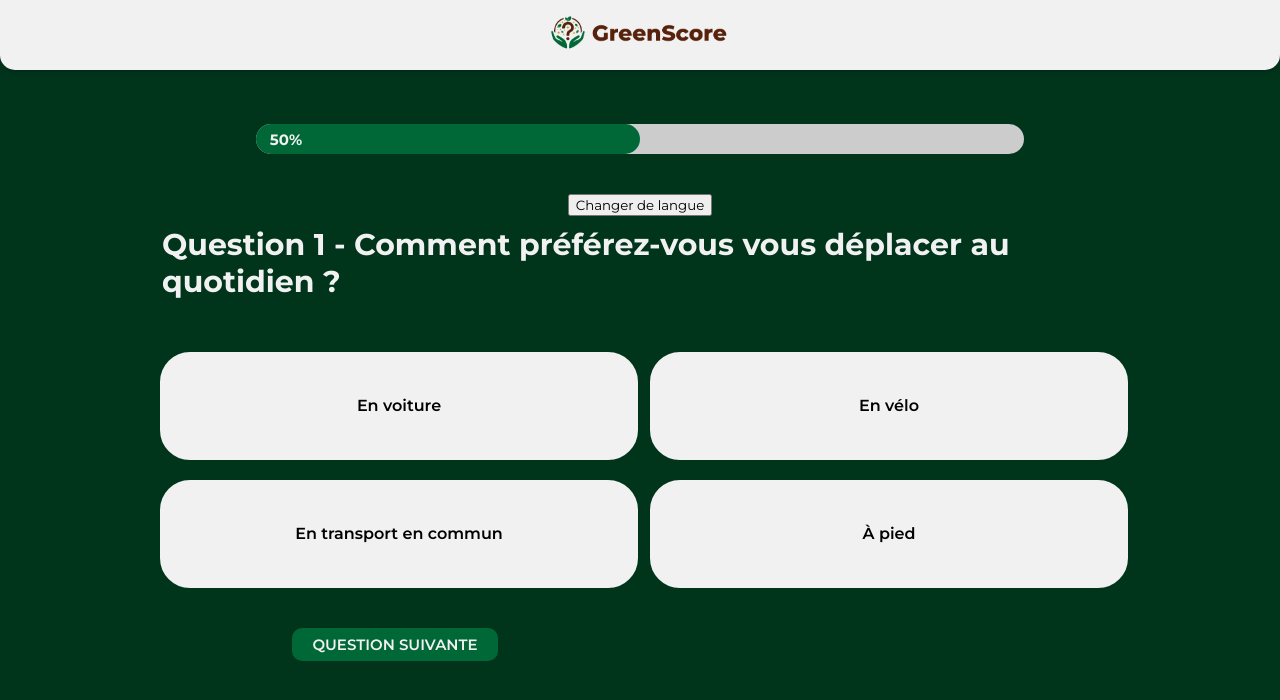
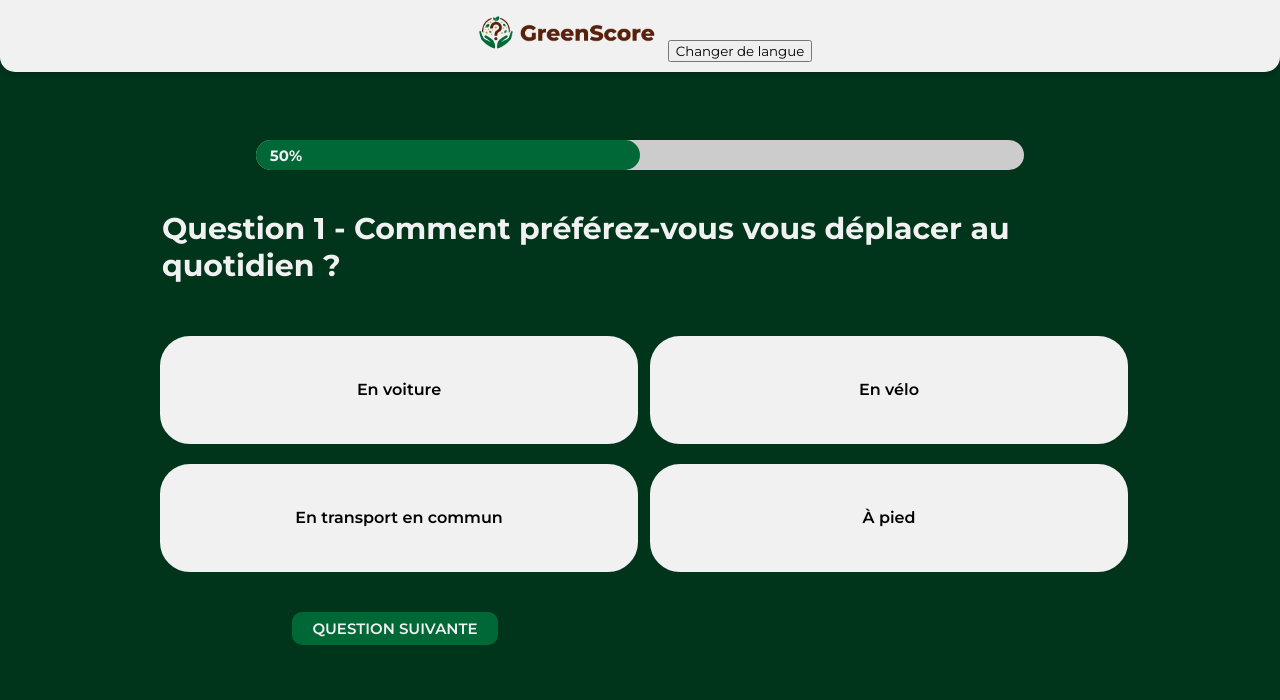
Before and after one commit to QBUTEAU/GreenScore_SAE401, a Vue app: page /qtest in a window 1280 px wide. Shown: the top 700 px of the page. Built offline with nearby package versions, Linux system fonts and the light colour scheme.

Commit message:
bouton hedar langue

```diff
--- a/src/components/Header.vue
+++ b/src/components/Header.vue
@@ -1,14 +1,23 @@
+<template>
+  <header class="header">
+    <RouterLink to="/">
+      <img src="@/assets/img/header.png" alt="GreenScore" />
+    </RouterLink>
+    <button class="language-button" @click="toggleLanguage">
+      Changer de langue
+    </button>
+  </header>
+</template>
+
 <script setup>
-import { RouterLink,RouterView } from "vue-router";
+import { ref, defineProps, defineEmits } from "vue";
+
+const { language } = defineProps(["language"]);
+const emit = defineEmits();
+
+const toggleLanguage = () => {
+  emit("toggleLanguage");
+};
 </script>
 
-<template>
-    <header class="header">
-        <RouterLink to="/">
-            <img src="@/assets/img/header.png" alt="GreenScore">
-        </RouterLink>
-    </header>
-</template>
-
-<style scoped>
-</style>
+<style scoped></style>
--- a/src/views/QTest.vue
+++ b/src/views/QTest.vue
@@ -1,7 +1,7 @@
 <template>
   <div>
+    <Header :language="language" @toggleLanguage="toggleLanguage" />
     <!-- En-tête -->
-    <Header />
 
     <main class="questionnaire">
       <!-- Barre de progression -->
@@ -17,9 +17,6 @@
       </div>
 
       <!-- Bouton pour changer de langue -->
-      <button class="language-button" @click="toggleLanguage">
-        Changer de langue
-      </button>
 
       <!-- Affichage des questions -->
       <fieldset v-if="currentQuestion !== null">
@@ -76,6 +73,10 @@ export default {
     const selectedAnswers = ref(Array.from({ length: 4 }, () => null));
     const totalScore = ref(0);
     const language = ref("fr"); // Défaut : français
+
+    const toggleLanguage = () => {
+      language.value = language.value === "fr" ? "en" : "fr";
+    };
 
     const progressPercentage = computed(
       () => ((currentQuestion.value + 1) / questions.value.length) * 100
@@ -145,10 +146,6 @@ export default {
       }
     };
 
-    const toggleLanguage = () => {
-      language.value = language.value === "fr" ? "en" : "fr";
-    };
-
     return {
       questions,
       currentQuestion,
```
